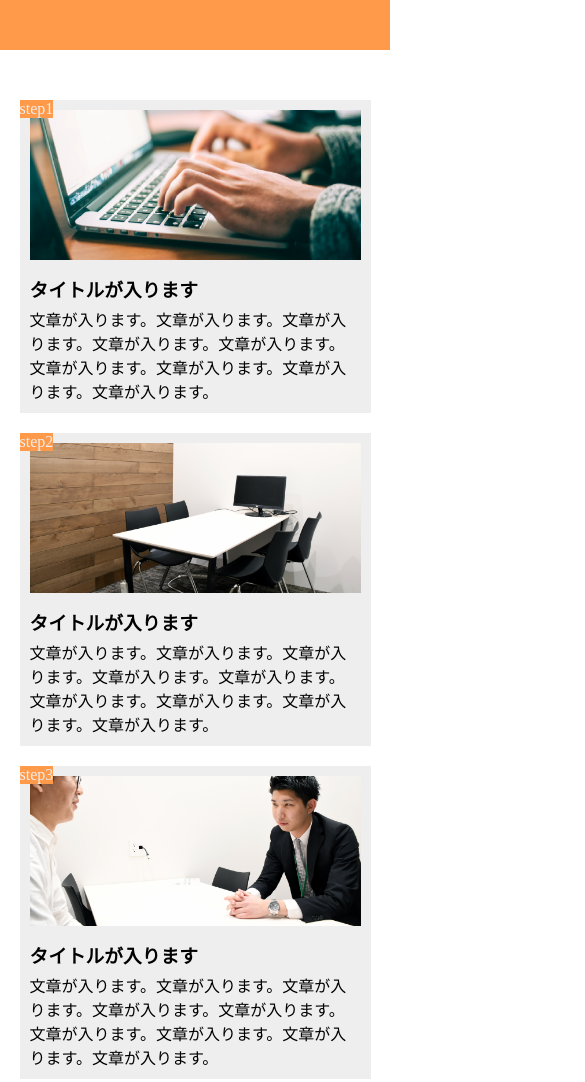
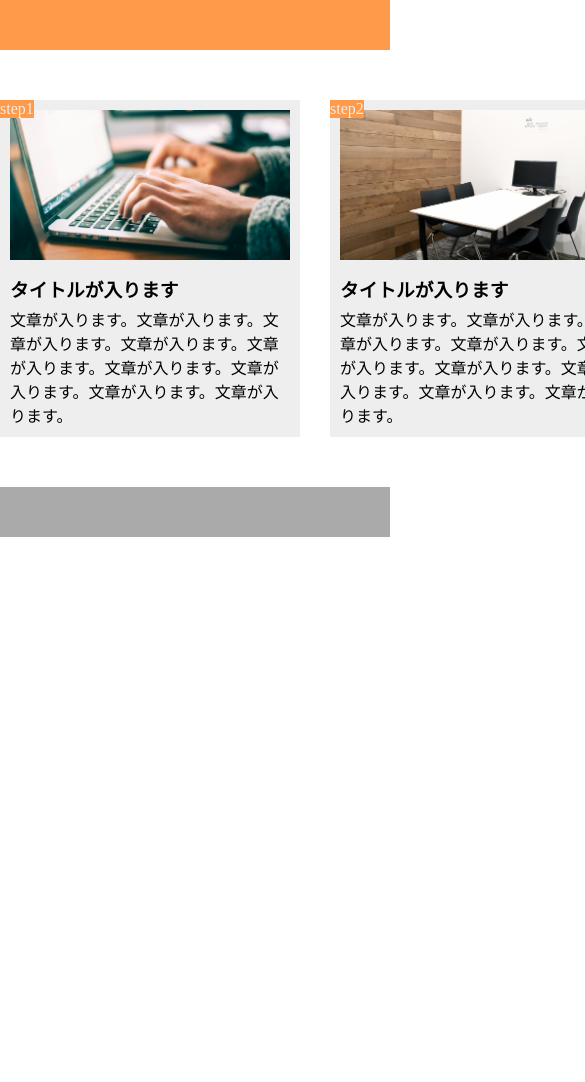
Before and after one commit to yoshioka-chihiro/DMW, a plain HTML site: page chapter9_exercise/index.html in a window 390 px wide. Shown: the top 1082 px of the page, 585 px wide, since content can reach past the window. After the commit the page ends 844 px from the top, so only its background shows below. Drawn offline with Linux system fonts and the light colour scheme.

Commit message:
[Finish]1-9

```diff
--- a/chapter9_exercise/style.css
+++ b/chapter9_exercise/style.css
@@ -63,24 +63,3 @@ footer {
   height: 50px;
   background-color: #aaa;
 }
-
-@media screen and (max-width: 768px) {
-  header {
-    width: 100%;
-  }
-
-  main {
-    width: 100%;
-    display: block;
-  }
-
-  .box {
-    width: 90%;
-    margin: 0 auto 20px auto;
-  }
-
-  .box:last-child {
-    margin: 0 auto;
-  }
-
-}
```
Also changed, not shown: chapter9_exercise/guide-pc.png (deleted), chapter9_exercise/sample-pc.png (deleted), 1 other file.
